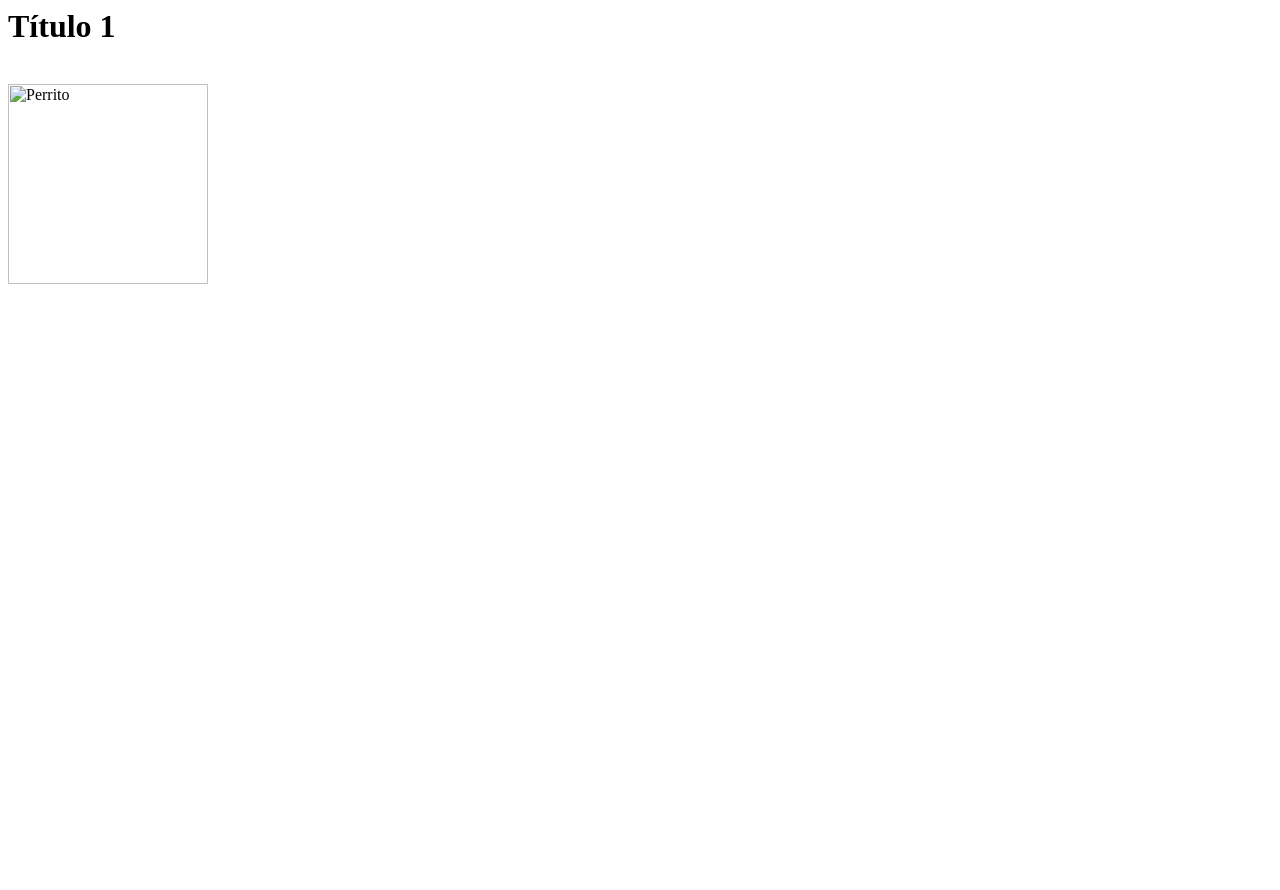
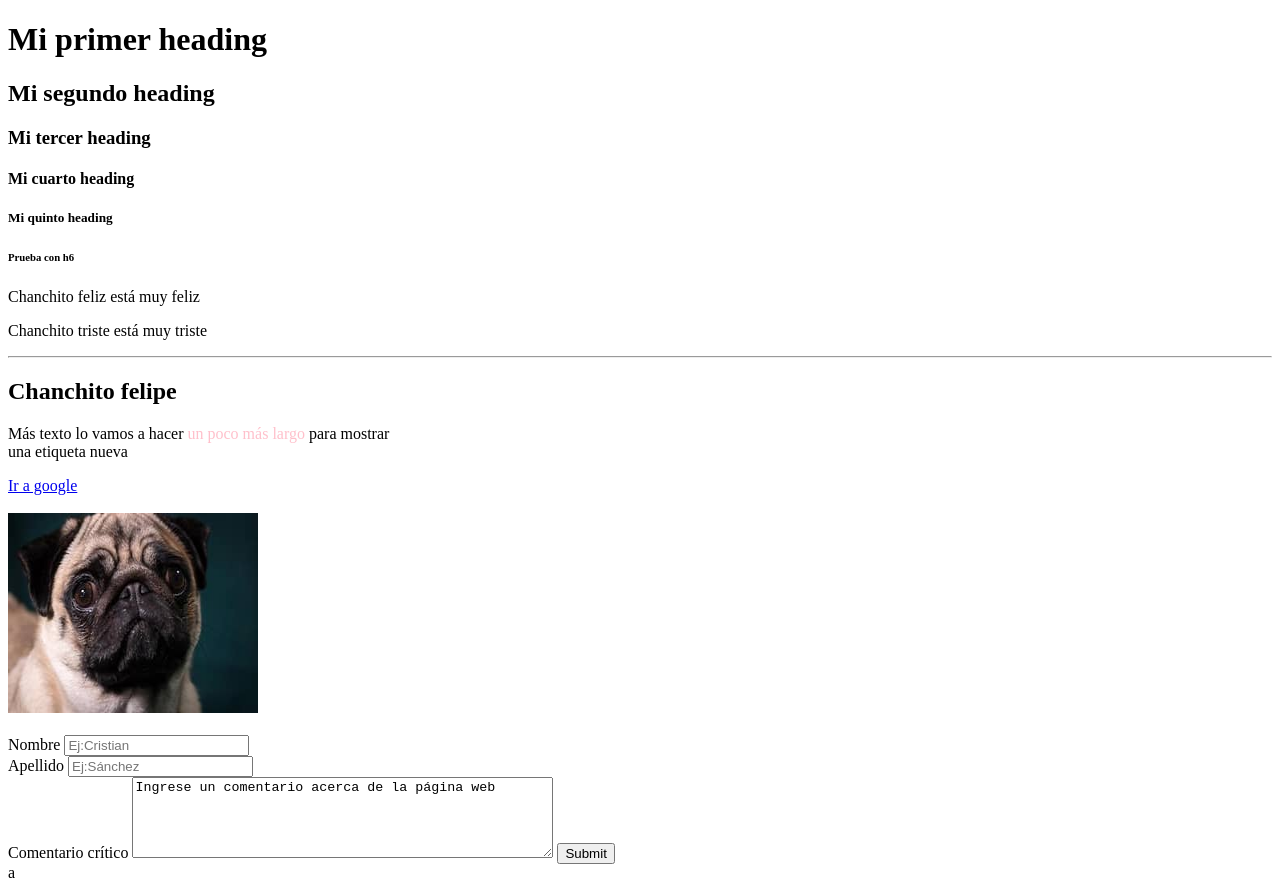
Before and after one commit to cristiansm17/Prueba, a plain HTML site: page index.html in a window 1280 px wide. Before the commit the page ends 800 px from the top, so only its background shows below. Drawn offline with Linux system fonts and the light colour scheme.

Commit message:
Learning about html and change in index.html

```diff
--- a/index.html
+++ b/index.html
@@ -1,13 +1,51 @@
-<html>
-  <head>
-  <title>Web Cristian</title>
-  </head>
-<body>
-<h1>Título 1</h1> <br>
-<img alt="Perrito" src="perro.jpg" width="200" height="200">
-
-</body>
+<!DOCTYPE html>
+<html >
+<head>
+	<title>Web de Crisitan</title>
+</head>
+<!--<h1-6> es para añadir títulos o headings. <p> es para añadir párrafos -->
+	<h1>Mi primer heading</h1>
+	<h2>Mi segundo heading</h2>
+	<h3>Mi tercer heading</h3>
+	<h4>Mi cuarto heading</h4>
+	<h5>Mi quinto heading</h5>
+	<h6>Prueba con h6</h6>
+	<p>Chanchito feliz está muy feliz</p>
+	<p>Chanchito triste está muy triste</p>
+	<hr>
+	<h2> Chanchito felipe </h2>
+	<p>Más texto lo vamos a hacer <span style="color:pink">	un 	poco más largo</span> para mostrar <br> una etiqueta 	nueva</p>
+<!--Esta etiqueta sirve para añadir comentarios al código -->
 
 
+<!-- Etiqueta de hipervínculos -->
+<!-- target="_blank" se abre en una nueva pestaña y no en la misma -->
+<a target="_blank" href="https://www.google.es">Ir a google</a>
+<br><br>
 
+<!-- Etiqueta de imagenes --> <!-- height para largo, width para ancho -->
+
+<img src="pug.jpg" height="200" width="250"/>
+<br><br>
+
+<!-- Etiqueta de formularios -->
+<!-- Label texto que queremos que sea introducido en el input -->
+<!-- for para saber a que input se refiere el label -->
+<!-- id para ponerle un identificador al input -->
+<!-- darle name al nombre siempre para servidores(+pro) -->
+<!-- type para cambiar el input(boton, texto...) -->
+<!-- placeholder para dentro del input texto -->
+<form>
+	<label for="nombre"> Nombre </label>
+	<input type="text" id="nombre" name="nombre" 		placeholder="Ej:Cristian"/>
+	<br>
+	<label for="apellido">Apellido</label>
+	<input id="apellido" type="text" placeholder="Ej:Sánchez" 	name="Apellido"/>
+	<br>
+	<label for="comentario">Comentario crítico</label>
+	<textarea rows="5" cols="50" id="comentario" name="comentario">Ingrese un comentario acerca de la página web </textarea>
+
+	<input type="submit" />
+</form>
+a
 </html>
```
